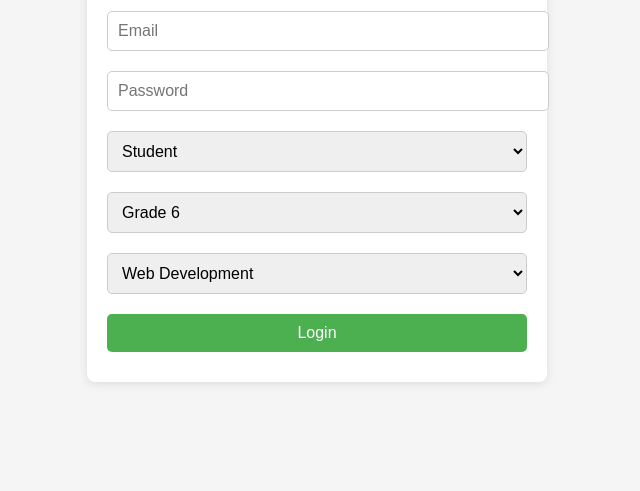
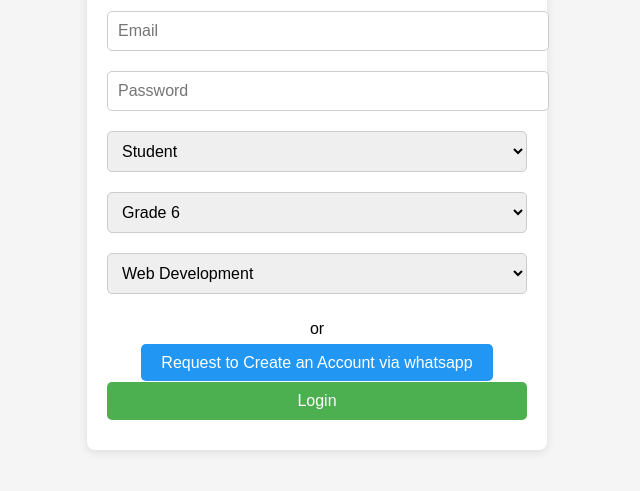
Before and after one commit to mourish45-l/app.school.mourish.education.co, a plain HTML site: page index.html in a window 1280 px wide. Shown: the part 149-640 px from the top of the page, without its empty margins (323-963 px from the left). Drawn offline with Linux system fonts and the light colour scheme; no server answers.

Commit message:
Update index.html

```diff
--- a/index.html
+++ b/index.html
@@ -13,6 +13,7 @@
     .login-btn { background: #4CAF50; color: white; border: none; }
     .logout-btn { background: #e74c3c; color: white; border: none; }
     .whatsapp-btn { background: #25D366; color: white; border: none; padding: 10px; border-radius: 5px; margin-top: 5px; }
+    .p{ text-align: center; };
   </style>
 </head>
 <body>
@@ -39,7 +40,10 @@
       <option value="Web Development">Web Development</option>
       <option value="App Development">App Development</option>
     </select>
+    <p>or</p>
+    <a href="https://wa.me/919659233313/" style="padding:10px 20px; background:#2196f3; color:#fff; text-decoration:none; border-radius:5px;">Request to Create an Account via whatsapp</a>
     <button class="login-btn" onclick="loginUser()">Login</button>
+
   </div>
 
   <!-- Dashboard -->
```
